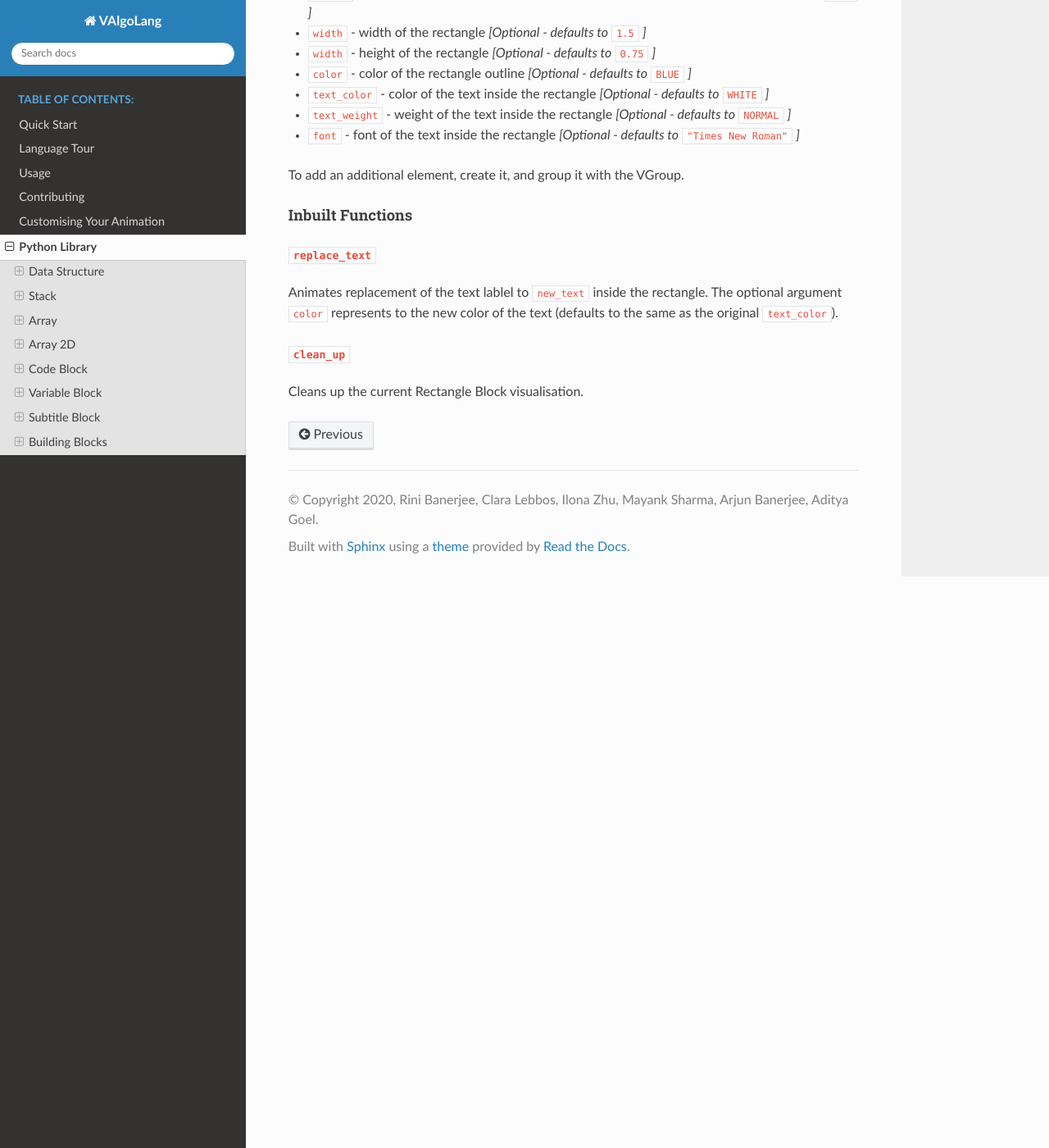
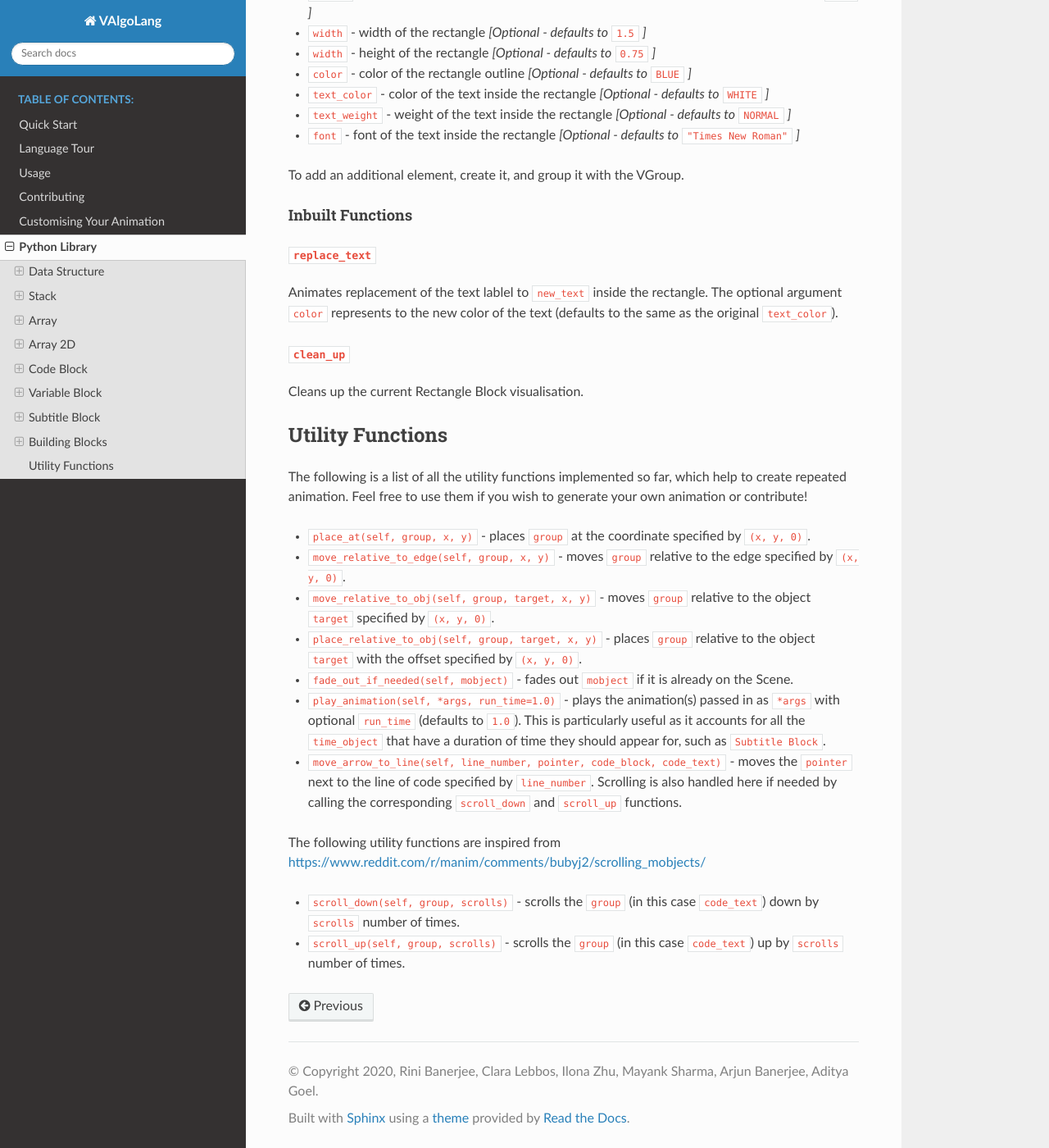
Before and after one commit to VAlgoLang/valgolang.github.io, a Sphinx documentation site: the page built from source/python_library.rst, in a window 1280 px wide and 1400 px high, scrolled down 8124 px. Shown: the whole window at 82% size. Built offline with Sphinx 7.4.7 and the Read the Docs theme 2.0.0, drawn with Linux system fonts in a browser that asks for light colours.

Commit message:
Added utility functions

```diff
--- a/source/python_library.rst
+++ b/source/python_library.rst
@@ -323,3 +323,22 @@ Animates replacement of the text lablel to ``new_text`` inside the rectangle. Th
 ``clean_up``
 ~~~~~~~~~~~~~
 Cleans up the current Rectangle Block visualisation.
+
+
+Utility Functions
+-----------------
+
+The following is a list of all the utility functions implemented so far, which help to create repeated animation. Feel free to use them if you wish to generate your own animation or contribute!
+
+* ``place_at(self, group, x, y)`` - places ``group`` at the coordinate specified by ``(x, y, 0)``.
+* ``move_relative_to_edge(self, group, x, y)`` - moves ``group`` relative to the edge specified by ``(x, y, 0)``.
+* ``move_relative_to_obj(self, group, target, x, y)`` - moves ``group`` relative to the object ``target`` specified by ``(x, y, 0)``.
+* ``place_relative_to_obj(self, group, target, x, y)`` - places ``group`` relative to the object ``target`` with the offset specified by ``(x, y, 0)``.
+* ``fade_out_if_needed(self, mobject)`` - fades out ``mobject`` if it is already on the Scene.
+* ``play_animation(self, *args, run_time=1.0)`` - plays the animation(s) passed in as ``*args`` with optional ``run_time`` (defaults to ``1.0``). This is particularly useful as it accounts for all the ``time_object`` that have a duration of time they should appear for, such as ``Subtitle Block``.
+* ``move_arrow_to_line(self, line_number, pointer, code_block, code_text)`` - moves the ``pointer`` next to the line of code specified by ``line_number``. Scrolling is also handled here if needed by calling the corresponding ``scroll_down`` and ``scroll_up`` functions.
+
+The following utility functions are inspired from https://www.reddit.com/r/manim/comments/bubyj2/scrolling_mobjects/
+
+* ``scroll_down(self, group, scrolls)`` - scrolls the ``group`` (in this case ``code_text``) down by ``scrolls`` number of times.
+* ``scroll_up(self, group, scrolls)`` - scrolls the ``group`` (in this case ``code_text``) up by ``scrolls`` number of times.
```
